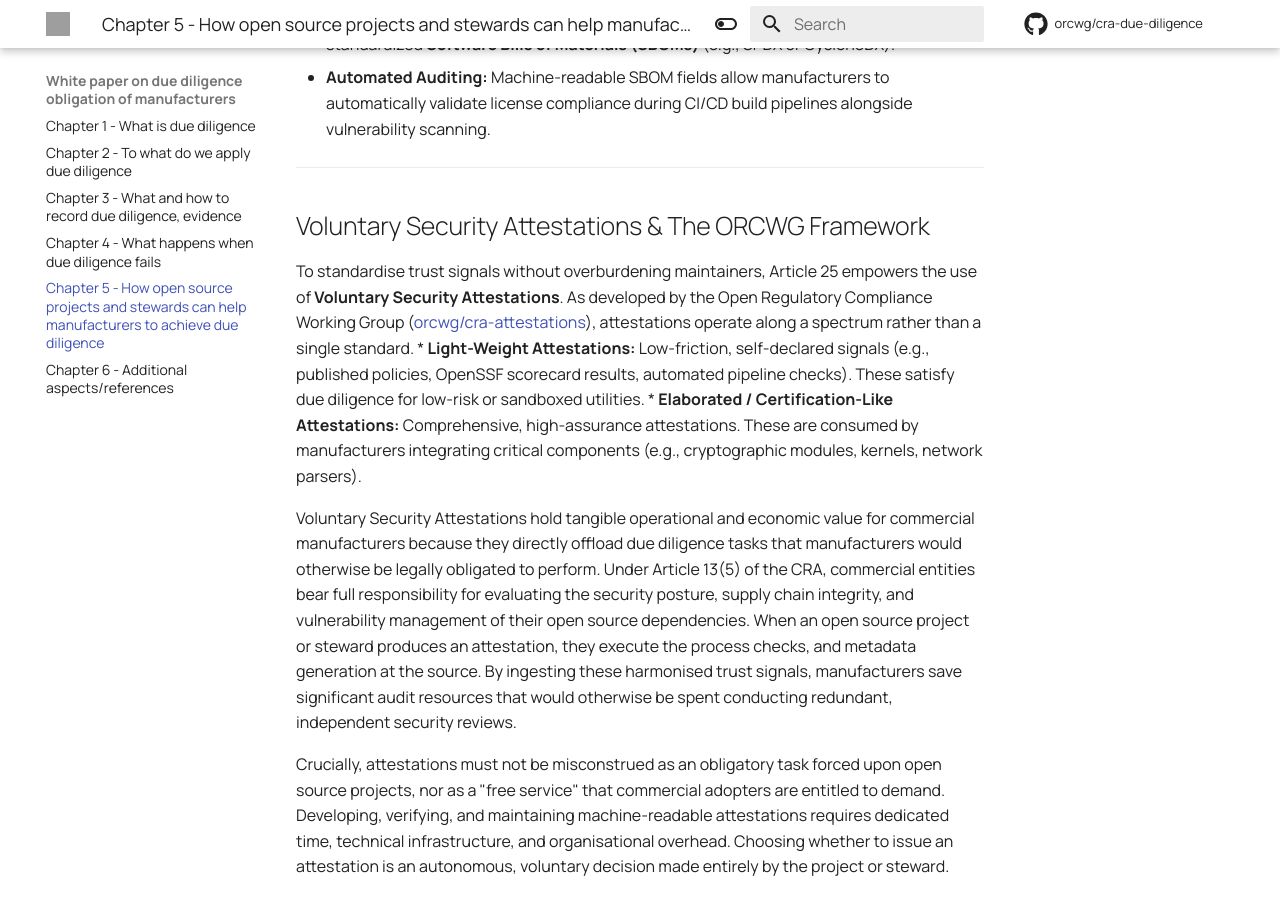
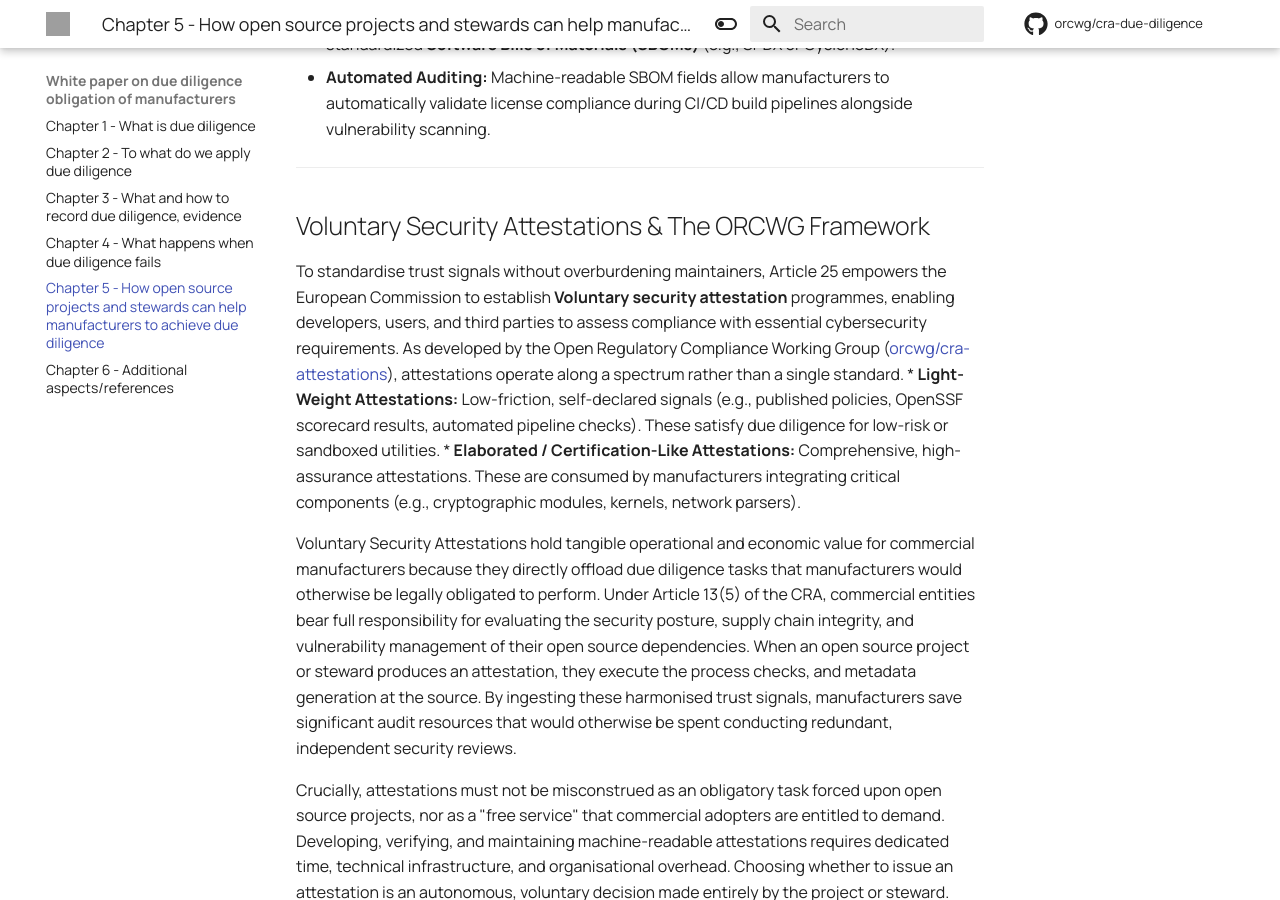
Before and after one commit to orcwg/cra-due-diligence, an MkDocs documentation site: the page built from content/05.md, in a window 1280 px wide and 900 px high, scrolled down 2493 px. Built offline with MkDocs 1.6.1 and Material for MkDocs 9.7.7, drawn with Linux system fonts in a browser that asks for light colours; comment, search, counter and statistics services are not loaded; the version menu is left out; grey boxes are pictures that could not be loaded.

Commit message:
Update content/05.md
Signed-off-by: Juan <137221298+jrico-eclipse@users.noreply.github.com>

```diff
--- a/content/05.md
+++ b/content/05.md
@@ -60,7 +60,7 @@ Legal compliance extends beyond cybersecurity to intellectual property protectio
 
 ## Voluntary Security Attestations & The ORCWG Framework
 
-To standardise trust signals without overburdening maintainers, Article 25 empowers the use of **Voluntary Security Attestations**. As developed by the Open Regulatory Compliance Working Group ([orcwg/cra-attestations](https://github.com/orcwg/cra-attestations)), attestations operate along a spectrum rather than a single standard.
+To standardise trust signals without overburdening maintainers, Article 25 empowers the European Commission to establish **Voluntary security attestation** programmes, enabling developers, users, and third parties to assess compliance with essential cybersecurity requirements. As developed by the Open Regulatory Compliance Working Group ([orcwg/cra-attestations](https://github.com/orcwg/cra-attestations)), attestations operate along a spectrum rather than a single standard.
 * **Light-Weight Attestations:** Low-friction, self-declared signals (e.g., published policies, OpenSSF scorecard results, automated pipeline checks). These satisfy due diligence for low-risk or sandboxed utilities.
 * **Elaborated / Certification-Like Attestations:** Comprehensive, high-assurance attestations. These are consumed by manufacturers integrating critical components (e.g., cryptographic modules, kernels, network parsers).
 
```
